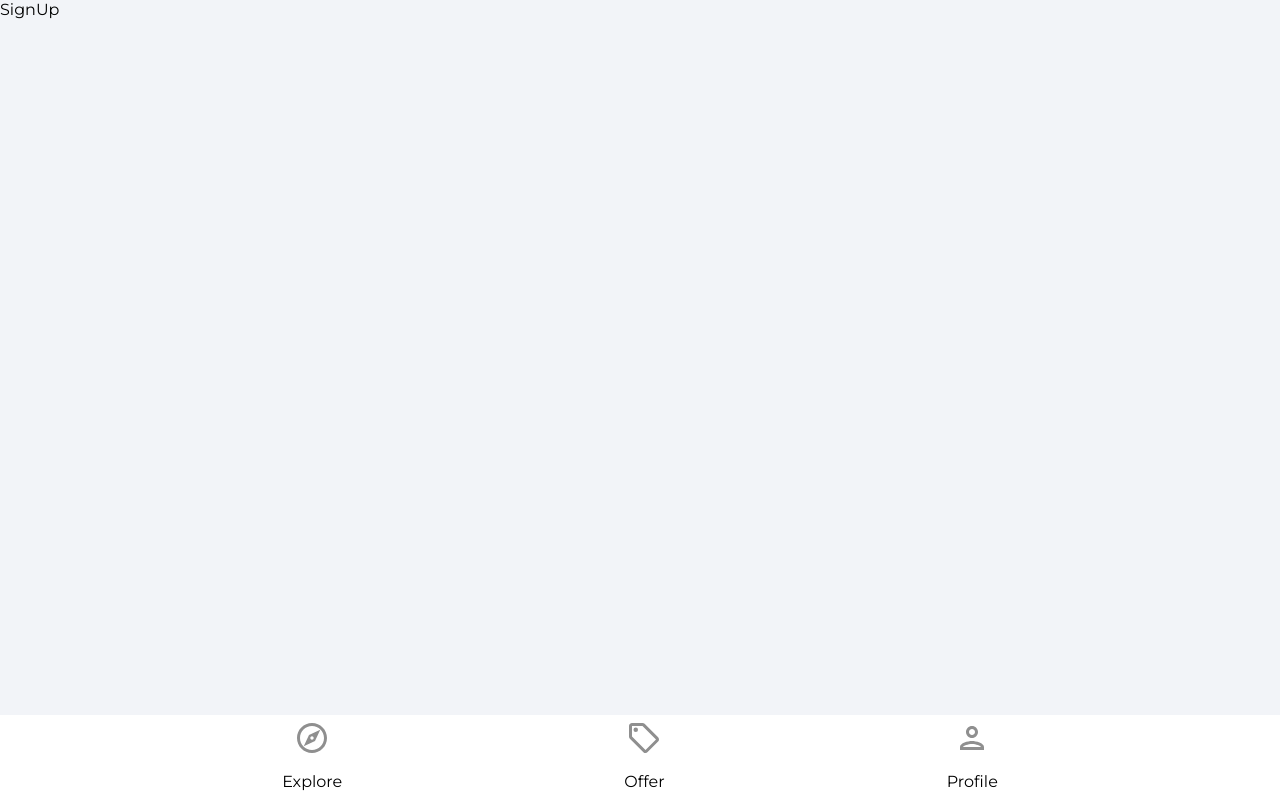
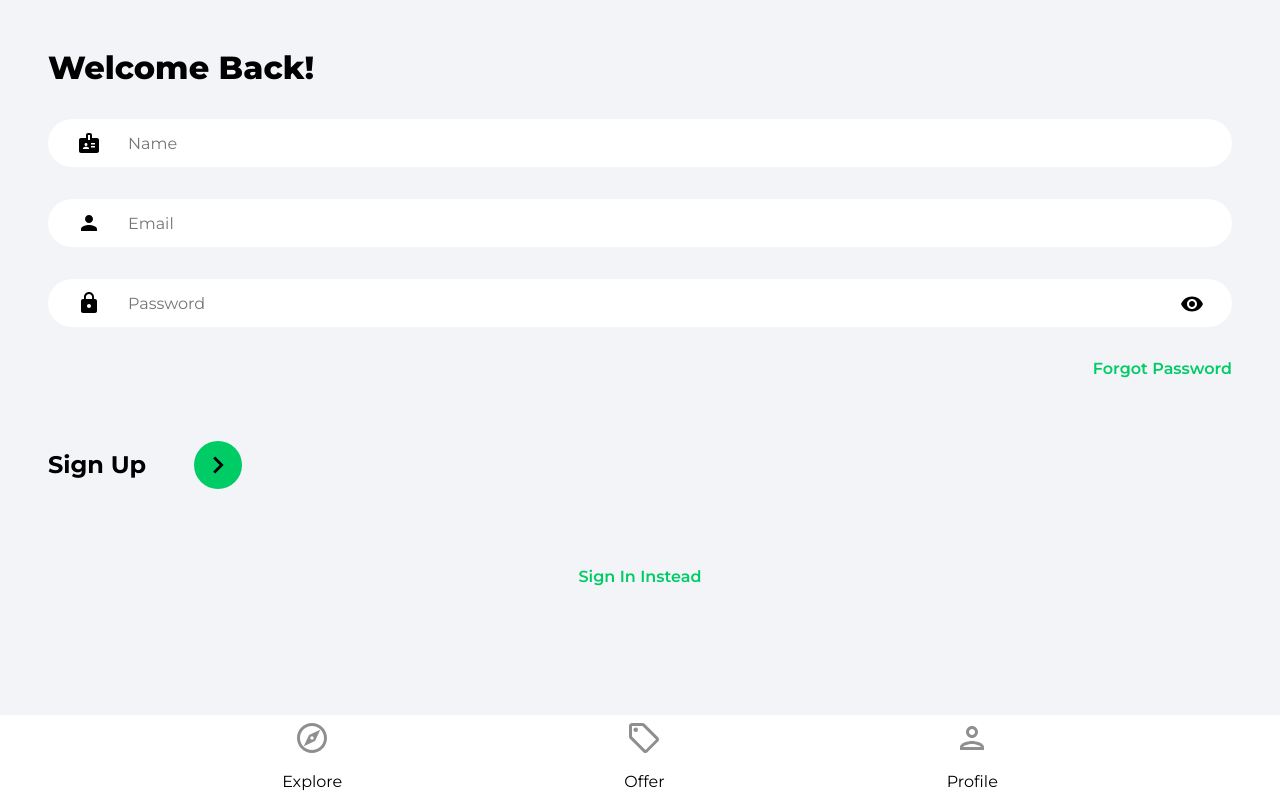
Before and after one commit to AnukulPK/house-marketplace, a React (Create React App) app: page /sign-up in a window 1280 px wide. Built offline with nearby package versions, Linux system fonts and the light colour scheme.

Commit message:
Added sign in and sign up pages

```diff
--- a/src/pages/SignIn.jsx
+++ b/src/pages/SignIn.jsx
@@ -1,7 +1,78 @@
-import React from "react";
+import React, { useState } from "react";
+import { Link, useNavigate } from "react-router-dom";
+import { ReactComponent as ArrowRightIcon } from "../assets/svg/keyboardArrowRightIcon.svg";
+import visibilityIcon from "../assets/svg/visibilityIcon.svg";
 
 const SignIn = () => {
-  return <div>SignIn</div>;
+  const [showPassword, setShowPassword] = useState(false);
+  const [formData, setFormData] = useState({
+    email: "",
+    password: "",
+  });
+  const { email, password } = formData;
+
+  const navigate = useNavigate();
+
+  const onChange = (event) => {
+    setFormData((prevState) => ({
+      ...prevState,
+      [event.target.id]: event.target.value,
+    }));
+  };
+
+  return (
+    <>
+      <div className="pageContainer">
+        <header>
+          <p className="pageHeader">Welcome Back!</p>
+        </header>
+        <form>
+          <input
+            type="email"
+            className="emailInput"
+            placeholder="Email"
+            id="email"
+            value={email}
+            onChange={onChange}
+          />
+
+          <div className="passwordInputDiv">
+            <input
+              type={showPassword ? "text" : "password"}
+              placeholder="Password"
+              className="passwordInput"
+              id="password"
+              value={password}
+              onChange={onChange}
+            />
+
+            <img
+              src={visibilityIcon}
+              alt="show Password"
+              className="showPassword"
+              onClick={() => setShowPassword((prevState) => !prevState)}
+            />
+          </div>
+
+          <Link to="/forgot-password" className="forgotPasswordLink">
+            Forgot Password
+          </Link>
+
+          <div className="signInBar">
+            <p className="signInText">Sign In</p>
+            <button className="signInButton">
+              <ArrowRightIcon fil="#ffffff" width="34px" height="34px" />
+            </button>
+          </div>
+        </form>
+
+        {/* Google OAuth */}
+        <Link to="/sign-up" className="registerLink">
+          Sign Up Instead
+        </Link>
+      </div>
+    </>
+  );
 };
 
 export default SignIn;
--- a/src/pages/SignUp.jsx
+++ b/src/pages/SignUp.jsx
@@ -1,7 +1,88 @@
-import React from "react";
+import React, { useState } from "react";
+import { Link, useNavigate } from "react-router-dom";
+import { ReactComponent as ArrowRightIcon } from "../assets/svg/keyboardArrowRightIcon.svg";
+import visibilityIcon from "../assets/svg/visibilityIcon.svg";
 
 const SignUp = () => {
-  return <div>SignUp</div>;
+  const [showPassword, setShowPassword] = useState(false);
+  const [formData, setFormData] = useState({
+    name: "",
+    email: "",
+    password: "",
+  });
+  const { name, email, password } = formData;
+
+  const navigate = useNavigate();
+
+  const onChange = (event) => {
+    setFormData((prevState) => ({
+      ...prevState,
+      [event.target.id]: event.target.value,
+    }));
+  };
+
+  return (
+    <>
+      <div className="pageContainer">
+        <header>
+          <p className="pageHeader">Welcome Back!</p>
+        </header>
+        <form>
+          <input
+            type="text"
+            className="nameInput"
+            placeholder="Name"
+            id="name"
+            value={name}
+            onChange={onChange}
+          />
+
+          <input
+            type="email"
+            className="emailInput"
+            placeholder="Email"
+            id="email"
+            value={email}
+            onChange={onChange}
+          />
+
+          <div className="passwordInputDiv">
+            <input
+              type={showPassword ? "text" : "password"}
+              placeholder="Password"
+              className="passwordInput"
+              id="password"
+              value={password}
+              onChange={onChange}
+            />
+
+            <img
+              src={visibilityIcon}
+              alt="show Password"
+              className="showPassword"
+              onClick={() => setShowPassword((prevState) => !prevState)}
+            />
+          </div>
+
+          <Link to="/forgot-password" className="forgotPasswordLink">
+            Forgot Password
+          </Link>
+
+          <div className="signUpBar">
+            <p className="signUpText">Sign Up</p>
+            <button className="signUpButton">
+              <ArrowRightIcon fil="#ffffff" width="34px" height="34px" />
+            </button>
+          </div>
+        </form>
+
+        {/* Google OAuth */}
+        <Link to="/sign-in" className="registerLink">
+          Sign In Instead
+        </Link>
+      </div>
+    </>
+  );
 };
 
 export default SignUp;
```
